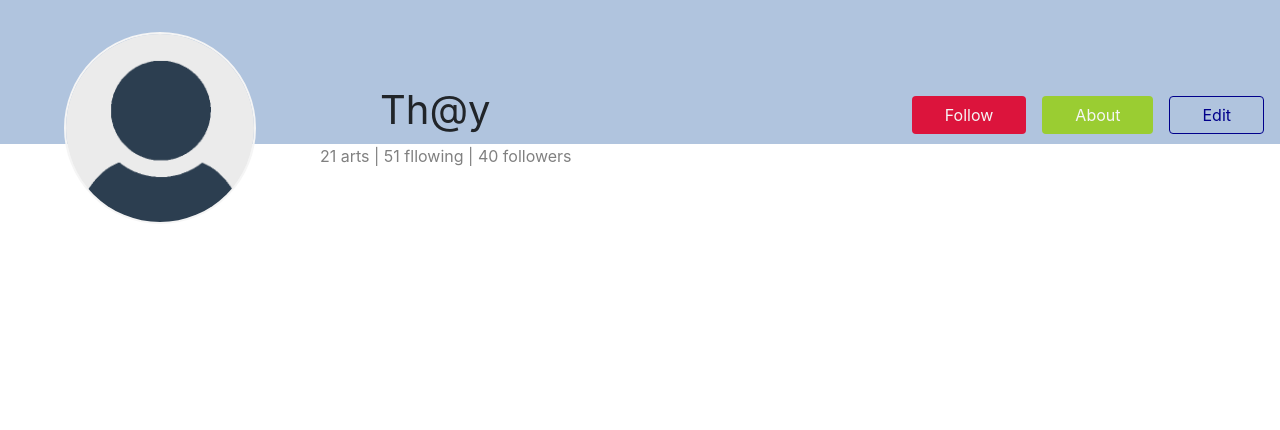
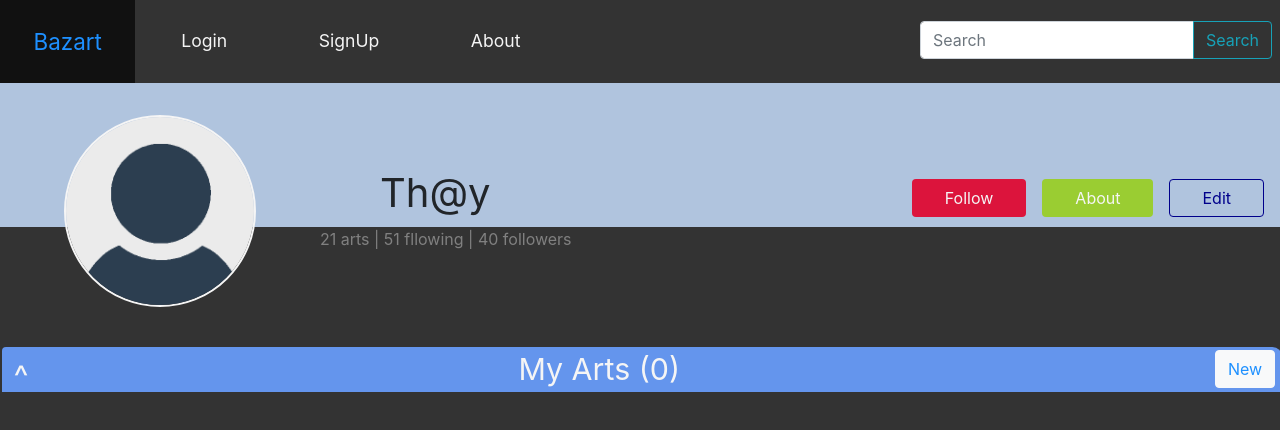
Before and after one commit to thaynnara007/ArtForAll-Frontend, a React (Create React App) app in the folder art_for_all/: page / in a window 1280 px wide. Shown: the top 430 px of the page. Built offline with nearby package versions, Linux system fonts and the light colour scheme.

Commit message:
adding profile component

```diff
--- a/art_for_all/public/index.html
+++ b/art_for_all/public/index.html
@@ -26,7 +26,7 @@
     <noscript>
       You need to enable JavaScript to run this app.
     </noscript>
-    <div id="root"></div>
+    <div class="full" id="root"></div>
     <!--
       This HTML file is a template.
       If you open it directly in the browser, you will see an empty page.
--- a/art_for_all/src/components/art/Art.css
+++ b/art_for_all/src/components/art/Art.css
@@ -1,7 +1,7 @@
 .art-img-size{
     height: 24em;
     width: 15.5em;
-    margin: 0.5em 0.4em;
+    margin: 0.5em 0.6em;
     border-radius: 0.5em;
 }
 .art-img-size:hover{
--- a/art_for_all/src/components/artBox/ArtBox.css
+++ b/art_for_all/src/components/artBox/ArtBox.css
@@ -1,15 +1,17 @@
 .artBox-container{
-    border: solid 2px whitesmoke;
-    border-radius: 0.5em;
-    max-width: 82.5em;
-    margin: 0em 1em 0em 1em;
+    border: none;
+    border-radius: 0em 0em 1em 1em;
+    max-width: 100%;
     background-color: #333;
+    margin-left: 0.1em;
 }
 
 .artBox-row{
-    margin: 1em 1.3em 0em 1.1em;
+    margin: 1em 0em 0em 0em;
     background-color: cornflowerblue;
-    border-radius: 0.2em;
+    border-radius: 1em 0.6em 0em 0em;
+    width: 100%;
+    margin-left: 0.1em;
 }
 
 .artBox-font{
@@ -30,7 +32,7 @@
 
 .artBox-newButton{
     float: right;
-    margin: 0.23em 0.4em;
+    margin: 0.2em 0.4em;
     color: dodgerblue;
 }
 
--- a/art_for_all/src/components/artBox/ArtBox.jsx
+++ b/art_for_all/src/components/artBox/ArtBox.jsx
@@ -62,6 +62,7 @@ class ArtBox extends React.Component{
     addNewArt(file){
 
         if(file){
+
             var newArts = this.state.arts.concat(file);
             this.setState({
                 arts: newArts,
--- /dev/null
+++ b/art_for_all/src/components/profile/Profile.css
@@ -0,0 +1,9 @@
+.profile-arts{
+    margin-top: 6em;
+    margin-bottom: 0em;
+}
+
+.profile-background{
+    background-color: #333;
+    height: 100%;
+}
--- /dev/null
+++ b/art_for_all/src/components/profile/Profile.jsx
@@ -0,0 +1,31 @@
+import React from 'react';
+import Navbar from '../navbar/Navbar';
+import ProfileInfo from '../profileInfo/ProfileInfo';
+import Artbox from '../artBox/ArtBox';
+import './Profile.css';
+
+class Profile extends React.Component{
+    constructor(props){
+        super(props);
+
+    }
+
+    render(){
+
+        return(
+            <div className="profile-background">
+                <div>
+                    <Navbar></Navbar>
+                </div>
+                <div>
+                    <ProfileInfo></ProfileInfo>
+                </div>
+                <div className="profile-arts">
+                    <Artbox></Artbox>
+                </div>
+            </div>
+        )
+    }
+}
+
+export default Profile;
--- a/art_for_all/src/index.css
+++ b/art_for_all/src/index.css
@@ -1,5 +1,6 @@
 body, html {
   height: 100%;
+  width: 100%;
   margin: 0;
   padding: 0;
   font-family: -apple-system, BlinkMacSystemFont, "Segoe UI", "Roboto", "Oxygen",
@@ -8,11 +9,19 @@ body, html {
   -webkit-font-smoothing: antialiased;
   -moz-osx-font-smoothing: grayscale;
  /* background: url('../src/img/background1.png') no-repeat center fixed;
-  height: 100%;
-  width: 100%;
   background-position: center;
   background-repeat: no-repeat;
   background-size: cover; */
+}
+
+body{
+  min-height: 100%;
+  min-width: 100%;
+}
+
+.full{
+  height: 100%;
+  width: 100%;
 }
 
 code {
--- a/art_for_all/src/index.js
+++ b/art_for_all/src/index.js
@@ -12,9 +12,10 @@ import Art from './components/art/Art';
 import ArtBox from './components/artBox/ArtBox';
 import ProfilePicture from './components/profilePicture/ProfilePicture';
 import ProfileInfo from './components/profileInfo/ProfileInfo';
+import Profile from './components/profile/Profile';
 
 
-ReactDOM.render(<ProfileInfo/>, document.getElementById('root'));
+ReactDOM.render(<Profile/>, document.getElementById('root'));
 
 // If you want your app to work offline and load faster, you can change
 // unregister() to register() below. Note this comes with some pitfalls.
```
Also changed, not shown: art_for_all/src/components/navbar/Navbar.js (indentation only).
